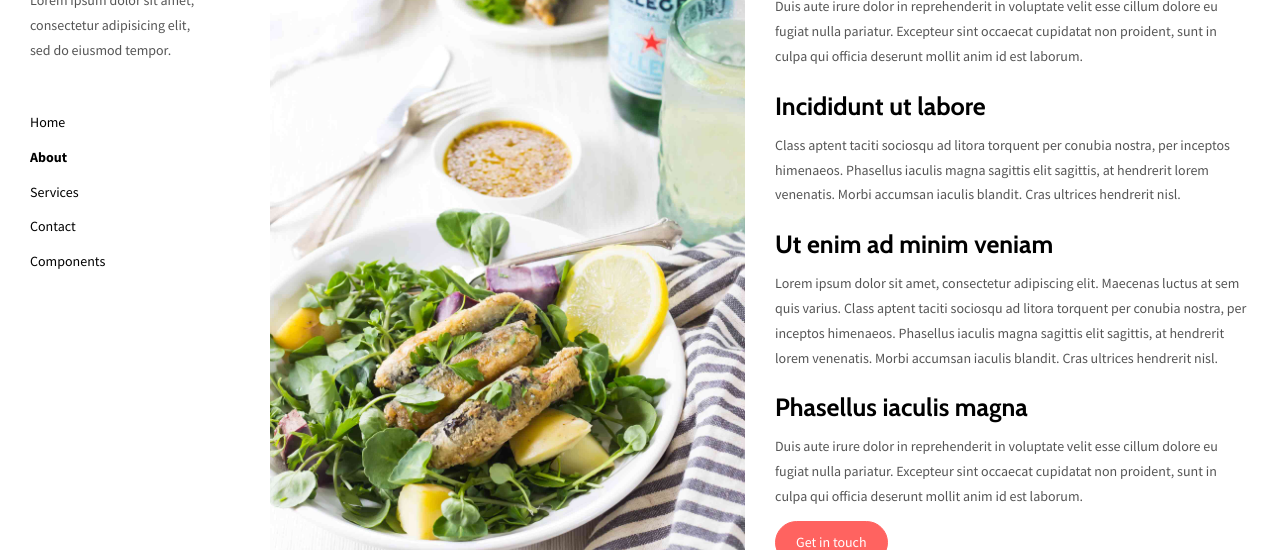
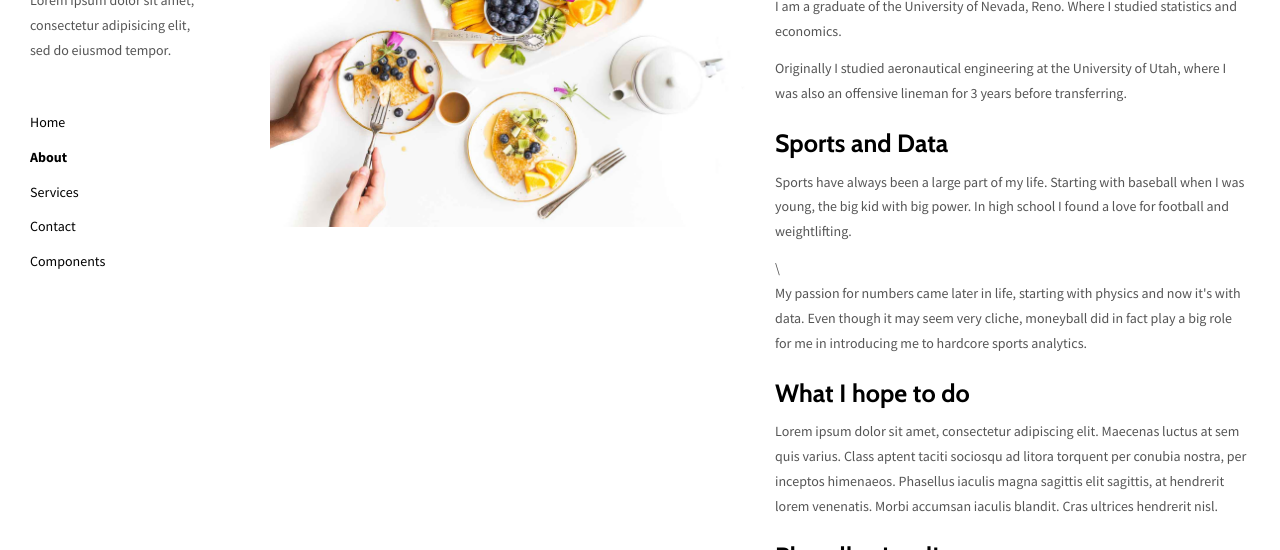
Before and after one commit to DHeller71/DHeller71.github.io, a plain HTML site: page about.html in a window 1280 px wide. Shown: the part 120-670 px from the top of the page. Drawn offline with nearby package versions, Linux system fonts and the light colour scheme.

Commit message:
10.12 commit #Added about me information. Index

```diff
--- a/about.html
+++ b/about.html
@@ -76,20 +76,20 @@
 
 <div class="row">
   <div class="col-xs-12 col-md-6">
-    <img class="img-responsive" alt="" src="./assets/images/img-10.jpg">
+    <img class="img-responsive" alt="" src="./assets/images/img-13.jpg">
   </div>
   <div class="col-xs-12 col-md-6">
     <h1>About me</h1>
 
-    <p>Duis aute irure dolor in reprehenderit in voluptate velit esse
-    cillum dolore eu fugiat nulla pariatur. Excepteur sint occaecat cupidatat non
-    proident, sunt in culpa qui officia deserunt mollit anim id est laborum.</p>
+    <p>I am a graduate of the University of Nevada, Reno. Where I studied statistics and economics.</p>
+    <p>Originally I studied aeronautical engineering at the University of Utah, where I was also an offensive lineman for 3 years before transferring.</p>
 
-    <h3>Incididunt ut labore </h3>
+    <h3>Sports and Data</h3>
 
-    <p>Class aptent taciti sociosqu ad litora torquent per conubia nostra, per inceptos himenaeos. Phasellus iaculis magna sagittis elit sagittis, at hendrerit lorem venenatis. Morbi accumsan iaculis blandit. Cras ultrices hendrerit nisl.</p>
+    <p>Sports have always been a large part of my life. Starting with baseball when I was young, the big kid with big power. In high school I found a love for football and weightlifting.</p>\
+    <p>My passion for numbers came later in life, starting with physics and now it's with data. Even though it may seem very cliche, moneyball did in fact play a big role for me in introducing me to hardcore sports analytics.</p>
 
-    <h3>Ut enim ad minim veniam </h3>
+    <h3>What I hope to do</h3>
 
     <p>Lorem ipsum dolor sit amet, consectetur adipiscing elit. Maecenas luctus at sem quis varius.
     Class aptent taciti sociosqu ad litora torquent per conubia nostra, per inceptos himenaeos. Phasellus iaculis magna sagittis elit sagittis, at hendrerit lorem venenatis. Morbi accumsan iaculis blandit. Cras ultrices hendrerit nisl.</p>
```
Also changed, not shown: index.html (+4 -5 lines).
